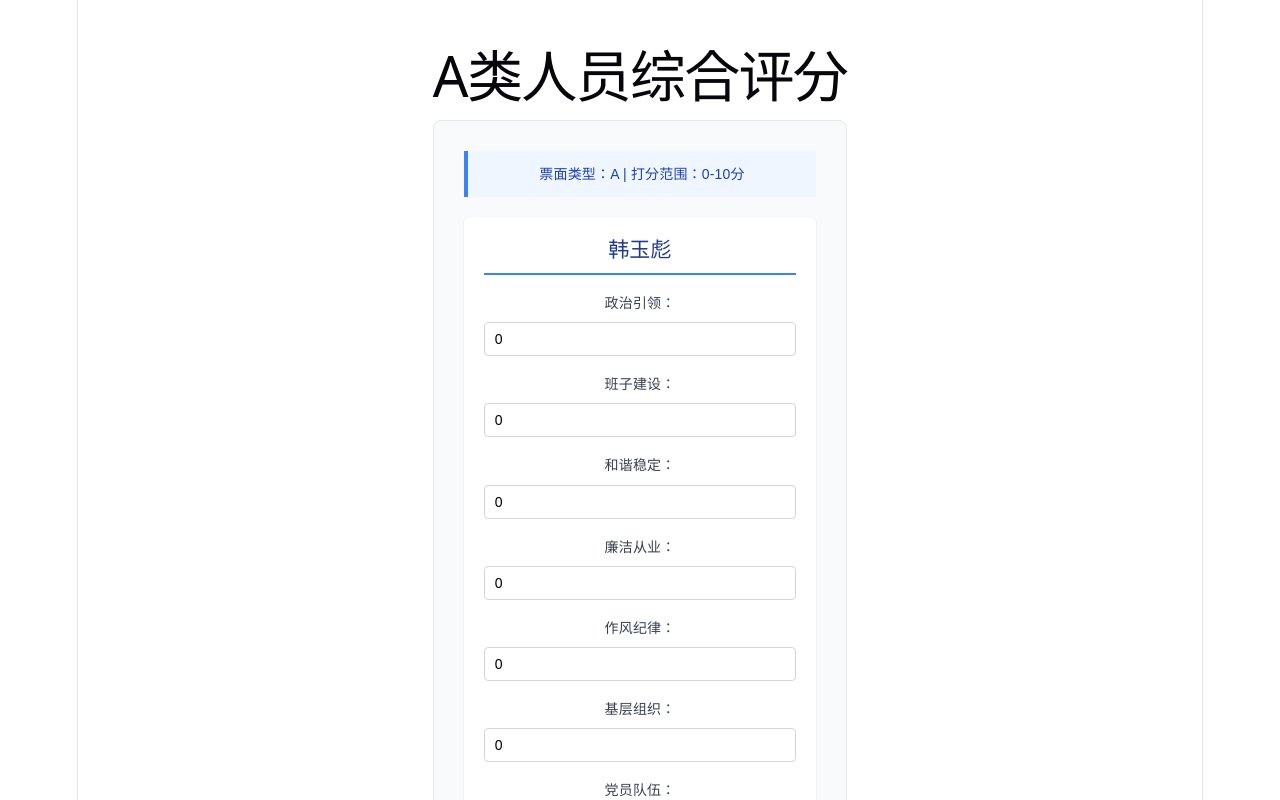
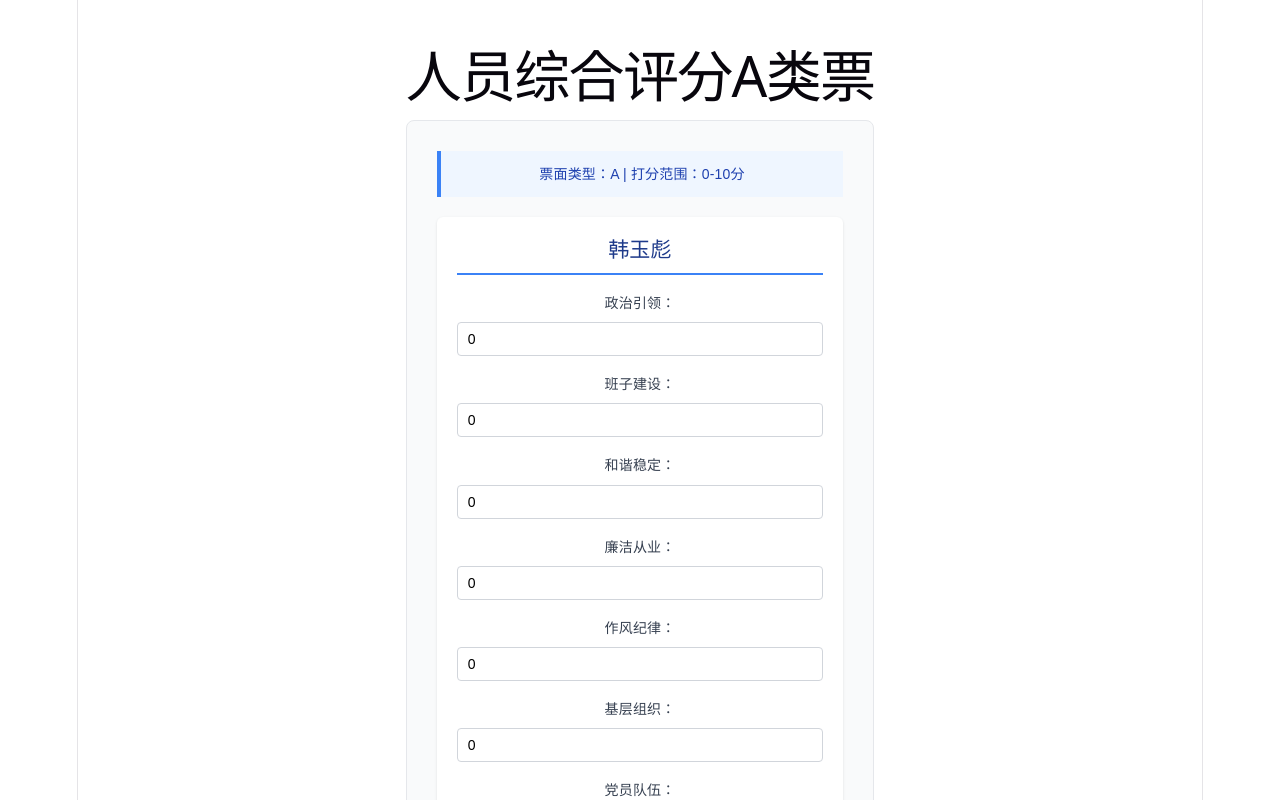
Before and after one commit to ailosasa/vote-vue-ai, a Vue app: page /a in a window 1280 px wide. Shown: the top 800 px of the page. Built offline with nearby package versions, Linux system fonts and the light colour scheme.

Commit message:
修改票面名称

```diff
--- a/src/views/VoteA.vue
+++ b/src/views/VoteA.vue
@@ -1,6 +1,6 @@
 <template>
   <div class="app-container">
-    <h1>A类人员综合评分</h1>
+    <h1>人员综合评分A类票</h1>
     <div class="vote-form">
       <div class="form-tip">票面类型：A | 打分范围：0-10分</div>
       <!-- 评分区域（和之前完全一致） -->
--- a/src/views/VoteB.vue
+++ b/src/views/VoteB.vue
@@ -1,6 +1,6 @@
 <template>
   <div class="app-container">
-    <h1>B类人员综合评分</h1>
+    <h1>人员综合评分B类票</h1>
     <div class="vote-form">
       <div class="form-tip">票面类型：B | 打分范围：0-10分</div>
       <!-- 评分区域（和之前完全一致） -->
--- a/src/views/VoteC.vue
+++ b/src/views/VoteC.vue
@@ -1,6 +1,6 @@
 <template>
   <div class="app-container">
-    <h1>C类人员综合评分</h1>
+    <h1>人员综合评分C类票</h1>
     <div class="vote-form">
       <div class="form-tip">票面类型：C | 打分范围：0-10分</div>
       <!-- 评分区域（和之前完全一致） -->
```
